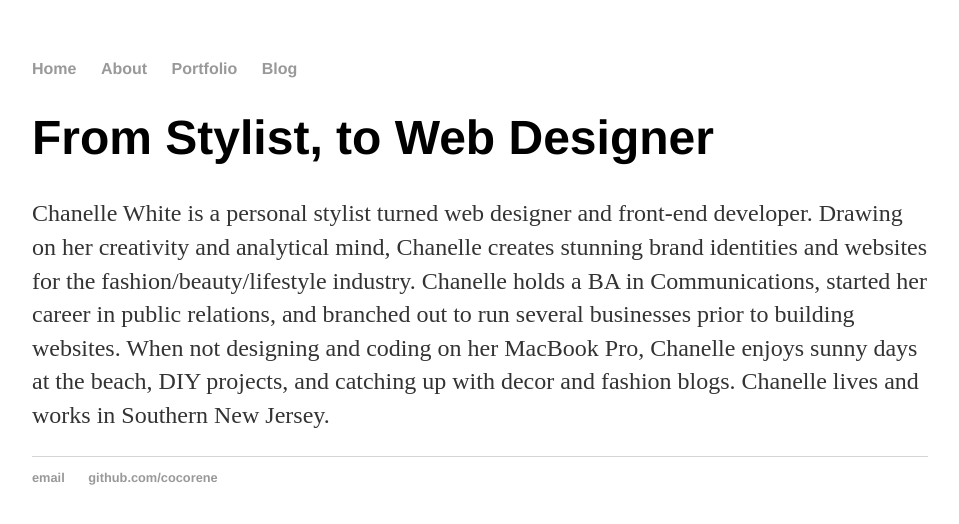
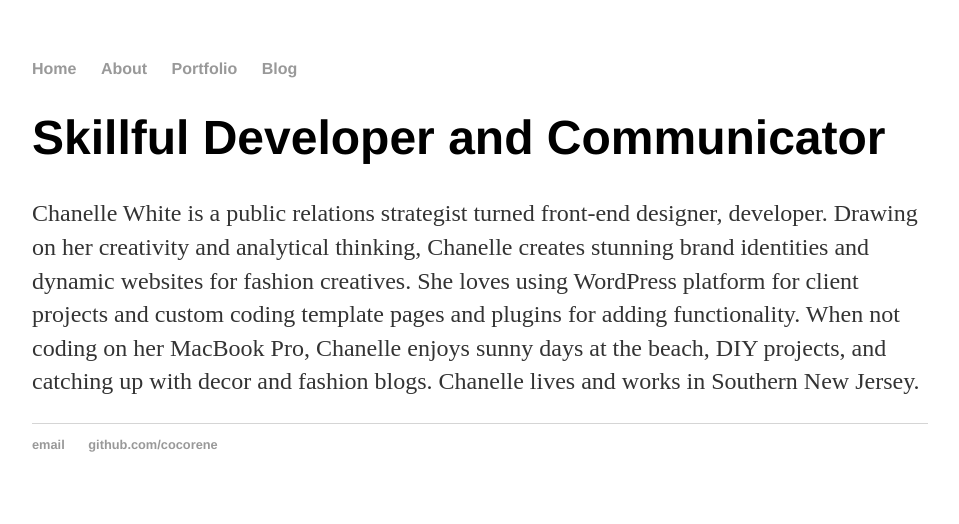
Before and after one commit to cocorene/cocorene.github.io, a Jekyll site: the page built from about/index.html, in a window 1280 px wide. Shown: the top 524 px of the page, without its empty margins (160-1119 px from the left). Built offline with Jekyll 4.4.1, drawn with Linux system fonts in a browser that asks for light colours.

Commit message:
Update index.html
updated about copy

```diff
--- a/about/index.html
+++ b/about/index.html
@@ -5,6 +5,6 @@ description: Information about the personal website for Chanelle White, Web Desi
 ---
 
   <div class="about">
-    <h1>From Stylist, to Web Designer</h1>
-    <p>Chanelle White is a personal stylist turned web designer and front-end developer. Drawing on her creativity and analytical mind, Chanelle creates stunning brand identities and websites for the fashion/beauty/lifestyle industry. Chanelle holds a BA in Communications, started her career in public relations, and branched out to run several businesses prior to building websites. When not designing and coding on her MacBook Pro, Chanelle enjoys sunny days at the beach, DIY projects, and catching up with decor and fashion blogs. Chanelle lives and works in Southern New Jersey.</p>
+    <h1>Skillful Developer and Communicator</h1>
+    <p>Chanelle White is a public relations strategist turned front-end designer, developer. Drawing on her creativity and analytical thinking, Chanelle creates stunning brand identities and dynamic websites for fashion creatives. She loves using WordPress platform for client projects and custom coding template pages and plugins for adding functionality. When not coding on her MacBook Pro, Chanelle enjoys sunny days at the beach, DIY projects, and catching up with decor and fashion blogs. Chanelle lives and works in Southern New Jersey.</p>
   </div>
```
